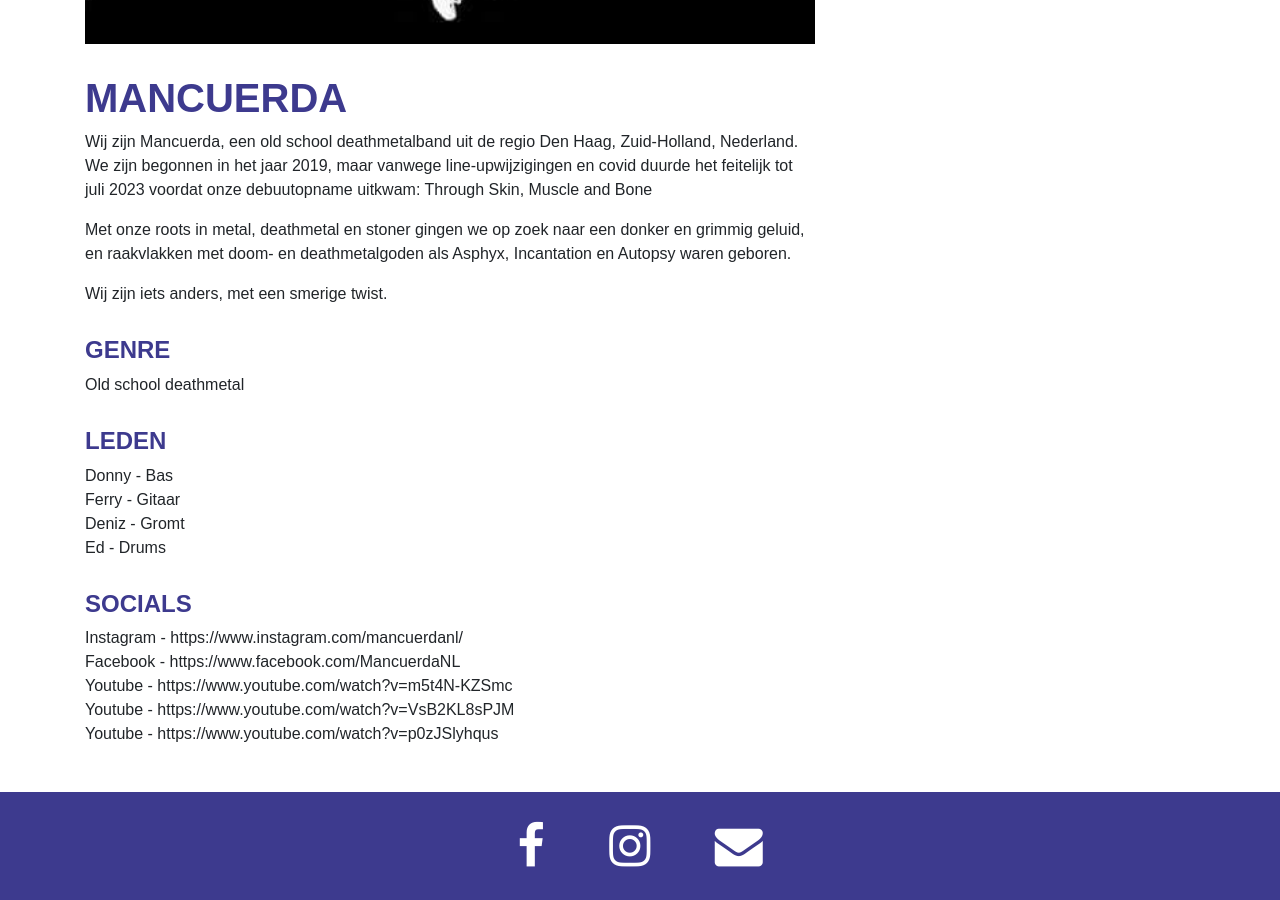
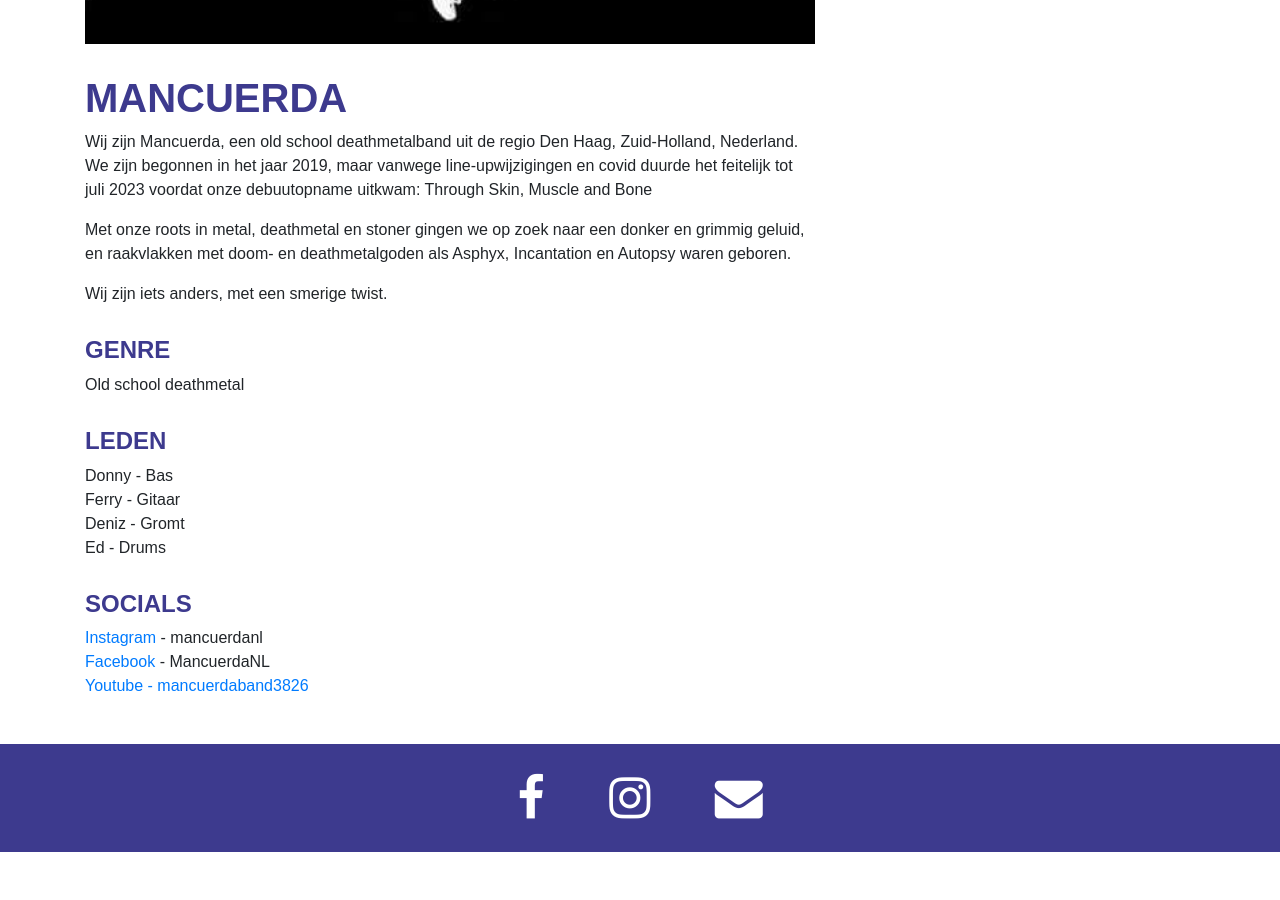
Before and after one commit to sneeuwpop-festival/sneeuwpop.nl, a Jekyll site: the page built from mancuerda.md, in a window 1280 px wide and 900 px high, scrolled down 1635 px. Built offline with Jekyll 4.4.1, drawn with Linux system fonts in a browser that asks for light colours; after the commit the page ends 2487 px from its top, so only the background shows below that.

Commit message:
Update mancuerda.md

```diff
--- a/mancuerda.md
+++ b/mancuerda.md
@@ -15,16 +15,12 @@ members:
 genre: Old school deathmetal
 
 socials:
-  - name: Instagram
-    role: https://www.instagram.com/mancuerdanl/
-  - name: Facebook
-    role: https://www.facebook.com/MancuerdaNL
-  - name: Youtube
-    role: https://www.youtube.com/watch?v=m5t4N-KZSmc
-  - name: Youtube
-    role: https://www.youtube.com/watch?v=VsB2KL8sPJM
-  - name: Youtube
-    role: https://www.youtube.com/watch?v=p0zJSlyhqus
+  - name: <a href="https://www.instagram.com/mancuerdanl/">Instagram</a>
+    role: mancuerdanl
+  - name: <a href="https://www.facebook.com/MancuerdaNL">Facebook</a>
+    role: MancuerdaNL
+  - name: <a href="https://www.youtube.com/watch?v=m5t4N-KZSmc">Youtube<?a>
+    role: mancuerdaband3826
 
 ---
 
```
